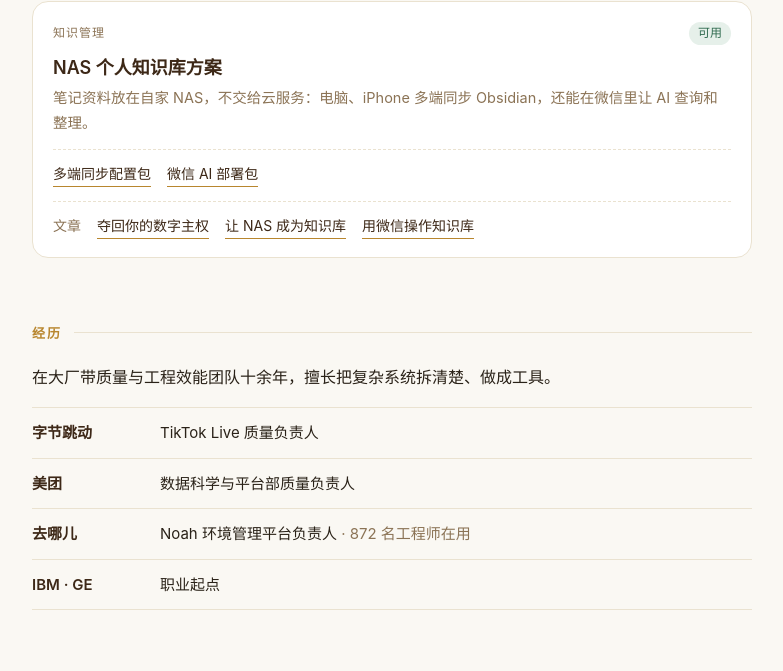
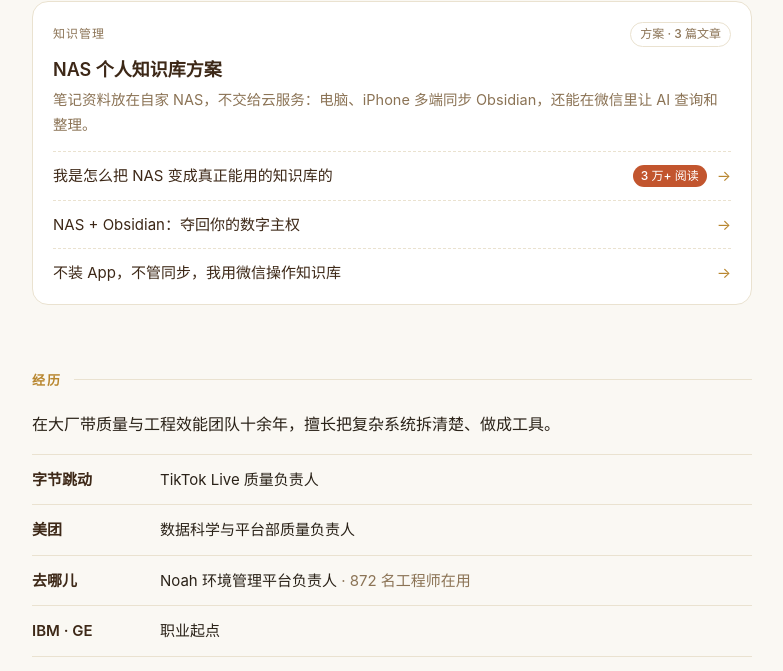
Before and after one commit to xcheng-cc/xcheng-cc, a plain HTML site: page index.html in a window 1280 px wide. Shown: the part 799-1470 px from the top of the page, without its empty margins (248-1031 px from the left). Drawn offline with Linux system fonts and the light colour scheme.

Commit message:
update: 知识库卡片改为方案 + 参考文章，去掉配置包和 LinkedIn
- 爆款文章（3 万+ 阅读）放第一位并标注
- 联系方式只留邮件和公众号

Co-Authored-By: Claude Opus 5.5 <noreply@anthropic.com>

```diff
--- a/index.html
+++ b/index.html
@@ -116,10 +116,18 @@
     .card h3 .arrow { color: var(--amber); font-weight: 400; transition: margin .2s; }
     a.card:hover .arrow { margin-left: 4px; }
     .card p { font-size: 14.5px; color: var(--muted); margin-top: 6px; }
-    .links { display: flex; flex-wrap: wrap; gap: 6px 16px; margin-top: 14px; padding-top: 12px; border-top: 1px dashed var(--line); font-size: 14px; }
-    .links a { color: var(--brown); border-bottom: 1px solid var(--amber); }
-    .links a:hover { color: var(--amber); }
-    .links span { color: var(--muted); }
+    .articles { list-style: none; margin-top: 14px; border-top: 1px dashed var(--line); }
+    .articles a {
+      display: flex; align-items: center; gap: 10px;
+      padding: 11px 0; border-bottom: 1px dashed var(--line);
+      font-size: 15px; color: var(--brown);
+    }
+    .articles li:last-child a { border-bottom: 0; padding-bottom: 0; }
+    .articles .t { flex: 1; min-width: 0; }
+    .articles .hot { font-size: 12px; padding: 1px 8px; border-radius: 999px; background: #C2552E; color: #fff; font-weight: 500; white-space: nowrap; }
+    .articles .arrow { color: var(--amber); transition: transform .2s; }
+    .articles a:hover .t { color: var(--amber); }
+    .articles a:hover .arrow { transform: translateX(3px); }
 
     /* ---------- 经历 ---------- */
     .career-lead { font-size: 16px; margin-bottom: 16px; }
@@ -203,19 +211,14 @@
         </a>
 
         <div class="card wide">
-          <div class="meta"><span class="kind">知识管理</span><span class="status live">可用</span></div>
+          <div class="meta"><span class="kind">知识管理</span><span class="status off">方案 · 3 篇文章</span></div>
           <h3>NAS 个人知识库方案</h3>
           <p>笔记资料放在自家 NAS，不交给云服务：电脑、iPhone 多端同步 Obsidian，还能在微信里让 AI 查询和整理。</p>
-          <div class="links">
-            <a href="https://afdian.com/item/3ce4bcd8309e11f18f9a52540025c377" target="_blank" rel="noopener">多端同步配置包</a>
-            <a href="https://afdian.com/item/80bf902239fe11f1921552540025c377" target="_blank" rel="noopener">微信 AI 部署包</a>
-          </div>
-          <div class="links">
-            <span>文章</span>
-            <a href="https://mp.weixin.qq.com/s/cUNmJ-SwU797C3x3fjiiqA" target="_blank" rel="noopener">夺回你的数字主权</a>
-            <a href="https://mp.weixin.qq.com/s/9scMDZ8to5xi_6AIaWOULQ" target="_blank" rel="noopener">让 NAS 成为知识库</a>
-            <a href="https://mp.weixin.qq.com/s/n2nKIdSTvQEn15CAdbfcNg" target="_blank" rel="noopener">用微信操作知识库</a>
-          </div>
+          <ul class="articles">
+            <li><a href="https://mp.weixin.qq.com/s/9scMDZ8to5xi_6AIaWOULQ" target="_blank" rel="noopener"><span class="t">我是怎么把 NAS 变成真正能用的知识库的</span><span class="hot">3 万+ 阅读</span><span class="arrow">→</span></a></li>
+            <li><a href="https://mp.weixin.qq.com/s/cUNmJ-SwU797C3x3fjiiqA" target="_blank" rel="noopener"><span class="t">NAS + Obsidian：夺回你的数字主权</span><span class="arrow">→</span></a></li>
+            <li><a href="https://mp.weixin.qq.com/s/n2nKIdSTvQEn15CAdbfcNg" target="_blank" rel="noopener"><span class="t">不装 App，不管同步，我用微信操作知识库</span><span class="arrow">→</span></a></li>
+          </ul>
         </div>
 
       </div>
@@ -239,10 +242,6 @@
           <svg viewBox="0 0 24 24" fill="none" stroke="currentColor" stroke-width="2" stroke-linecap="round" stroke-linejoin="round"><rect x="2" y="4" width="20" height="16" rx="2"/><path d="m22 6-10 7L2 6"/></svg>
           hi@xcheng.cc
         </a>
-        <a class="btn" href="https://linkedin.com/in/xchengcc" target="_blank" rel="noopener">
-          <svg viewBox="0 0 24 24" fill="currentColor"><path d="M20.45 20.45h-3.56v-5.57c0-1.33-.02-3.04-1.85-3.04-1.85 0-2.14 1.45-2.14 2.94v5.67H9.35V9h3.41v1.56h.05c.48-.9 1.64-1.85 3.37-1.85 3.6 0 4.27 2.37 4.27 5.46v6.28zM5.34 7.43a2.06 2.06 0 1 1 0-4.13 2.06 2.06 0 0 1 0 4.13zM7.12 20.45H3.56V9h3.56v11.45z"/></svg>
-          LinkedIn
-        </a>
         <span class="btn">
           <svg viewBox="0 0 24 24" fill="none" stroke="currentColor" stroke-width="2" stroke-linecap="round" stroke-linejoin="round"><path d="M21 15a2 2 0 0 1-2 2H7l-4 4V5a2 2 0 0 1 2-2h14a2 2 0 0 1 2 2z"/></svg>
           公众号 <b>晓城笔记</b>
```
